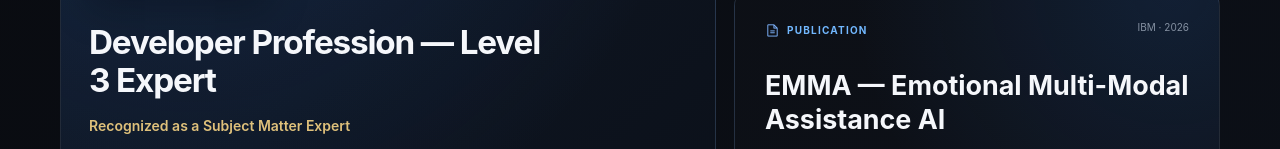
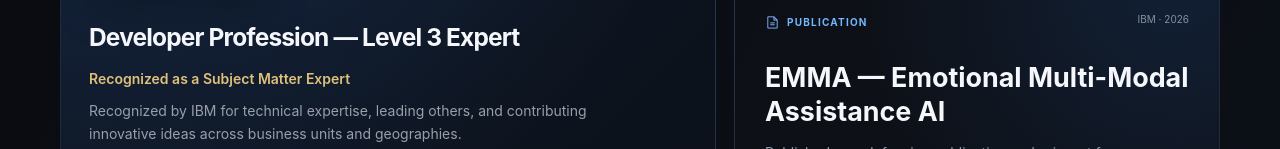
Before and after one commit to csarun2012/arun-portfolio, a website: page index.html in a window 1280 px wide. Shown: the part 10088-10237 px from the top of the page. Drawn offline with nearby package versions, Linux system fonts and the light colour scheme.

Commit message:
Keep Expert heading on one line

```diff
--- a/style.css
+++ b/style.css
@@ -2171,7 +2171,8 @@ body.resume-dialog-open { overflow: hidden; }
 #credentials .expert-recognition-card .credential-category { color: #dfc17b; }
 #credentials .expert-recognition-content { flex-direction: column; align-items: flex-start; gap: 26px; margin-top: 30px; }
 #credentials .expert-badge { width: 180px; height: 180px; flex-basis: 180px; box-shadow: 0 12px 36px rgba(0, 0, 0, .25); }
-#credentials .expert-recognition-copy h3 { max-width: 460px; font-size: clamp(26px, 2.6vw, 36px); letter-spacing: -.035em; line-height: 1.15; }
+#credentials .expert-recognition-copy { width: 100%; container-type: inline-size; }
+#credentials .expert-recognition-copy h3 { max-width: none; font-size: clamp(16px, 4.1cqw, 28px); white-space: nowrap; letter-spacing: -.035em; line-height: 1.2; }
 #credentials .expert-recognition-copy .expert-recognition-subtitle { margin-top: 16px; color: #dfc17b; }
 #credentials .expert-recognition-copy p { max-width: 500px; font-size: 14px; }
 #credentials .expert-recognition-card .credential-links { margin-top: 26px; }
@@ -2211,6 +2212,7 @@ body.resume-dialog-open { overflow: hidden; }
   #credentials .expert-recognition-card { grid-column: 1; padding: 24px; }
   #credentials .expert-recognition-content { flex-direction: column; align-items: flex-start; gap: 24px; }
   #credentials .expert-badge { width: 150px; height: 150px; flex-basis: 150px; }
+  #credentials .expert-recognition-copy h3 { font-size: 26px; white-space: normal; }
   #credentials .expert-recognition-card .credential-meta small { max-width: none; text-align: left; }
   #credentials .recognition-collection-heading { flex-direction: column; gap: 8px; padding-top: 32px; }
   #credentials .recognition-featured .publication-card .credential-links { margin-top: 18px; padding-top: 0; }
```
